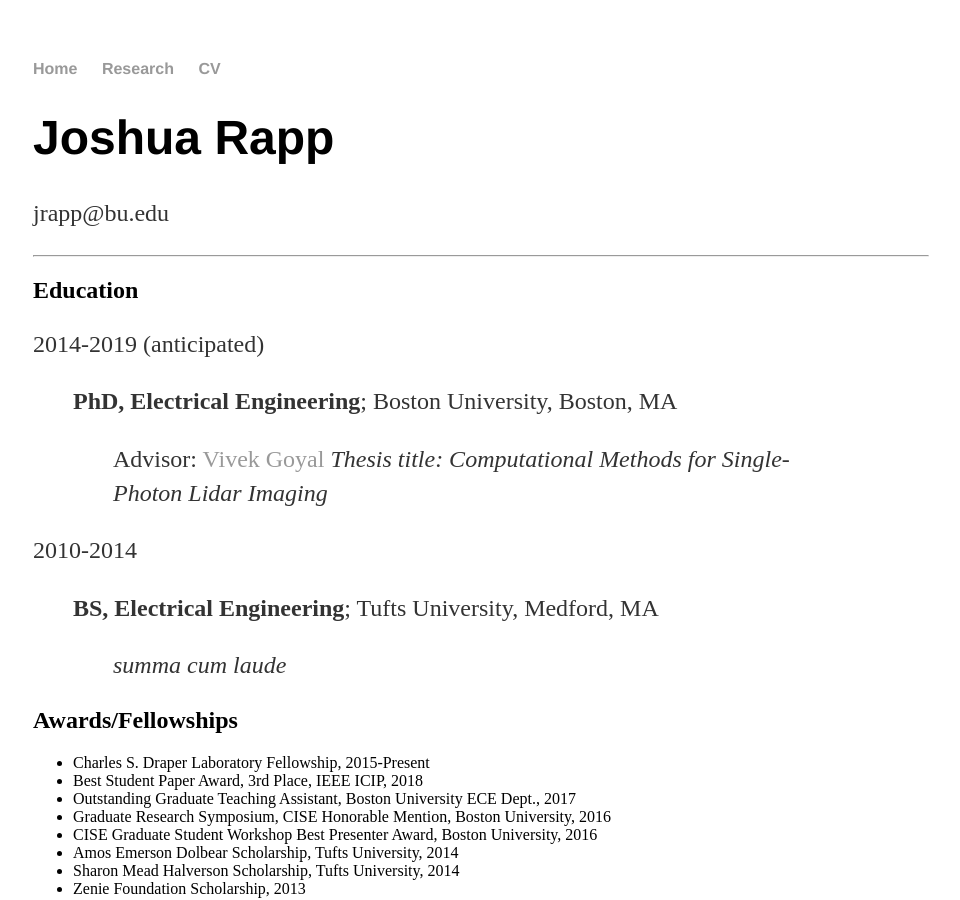
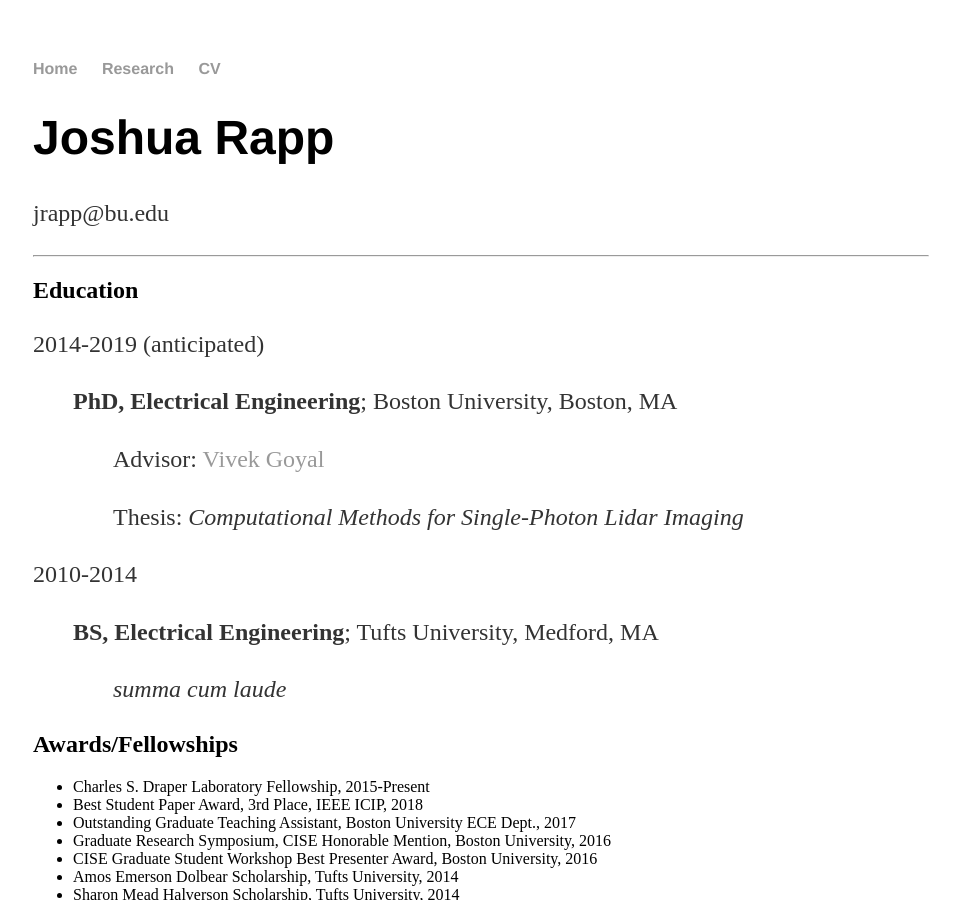
Before and after one commit to joshrapp1/joshrapp1.github.io, a Jekyll site: the page built from cv/index.md, in a window 1280 px wide and 900 px high. Shown: the whole window, without its empty margins (159-1119 px from the left). Built offline with Jekyll 4.4.1, drawn with Linux system fonts in a browser that asks for light colours; our own code applies the rules of GitHub Pages for plain Markdown files.

Commit message:
Update index.md

```diff
--- a/cv/index.md
+++ b/cv/index.md
@@ -11,7 +11,8 @@ jrapp@bu.edu
 2014-2019 (anticipated)
 > **PhD, Electrical Engineering**; Boston University, Boston, MA
 >> Advisor: [Vivek Goyal](http://www.bu.edu/eng/profile/vivek-goyal/)
->> *Thesis title: Computational Methods for Single-Photon Lidar Imaging*
+
+>> Thesis: *Computational Methods for Single-Photon Lidar Imaging*
 
 2010-2014
 > **BS, Electrical Engineering**; Tufts University, Medford, MA
```
